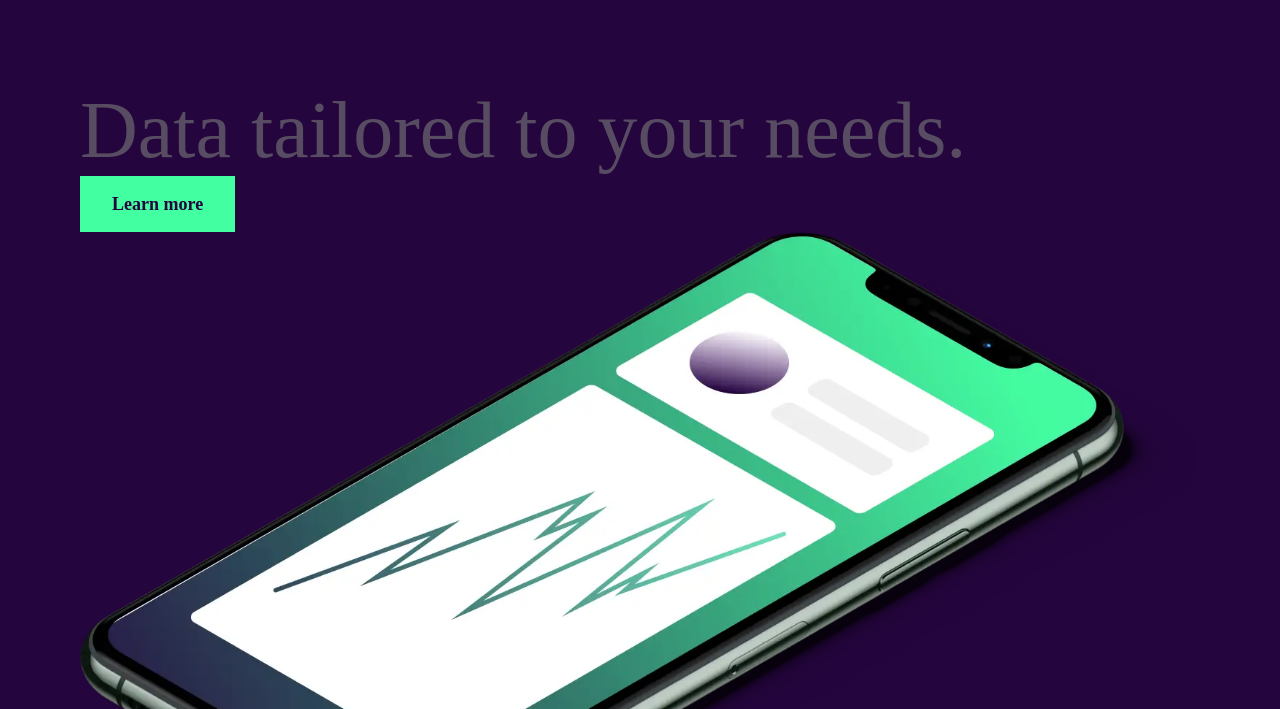
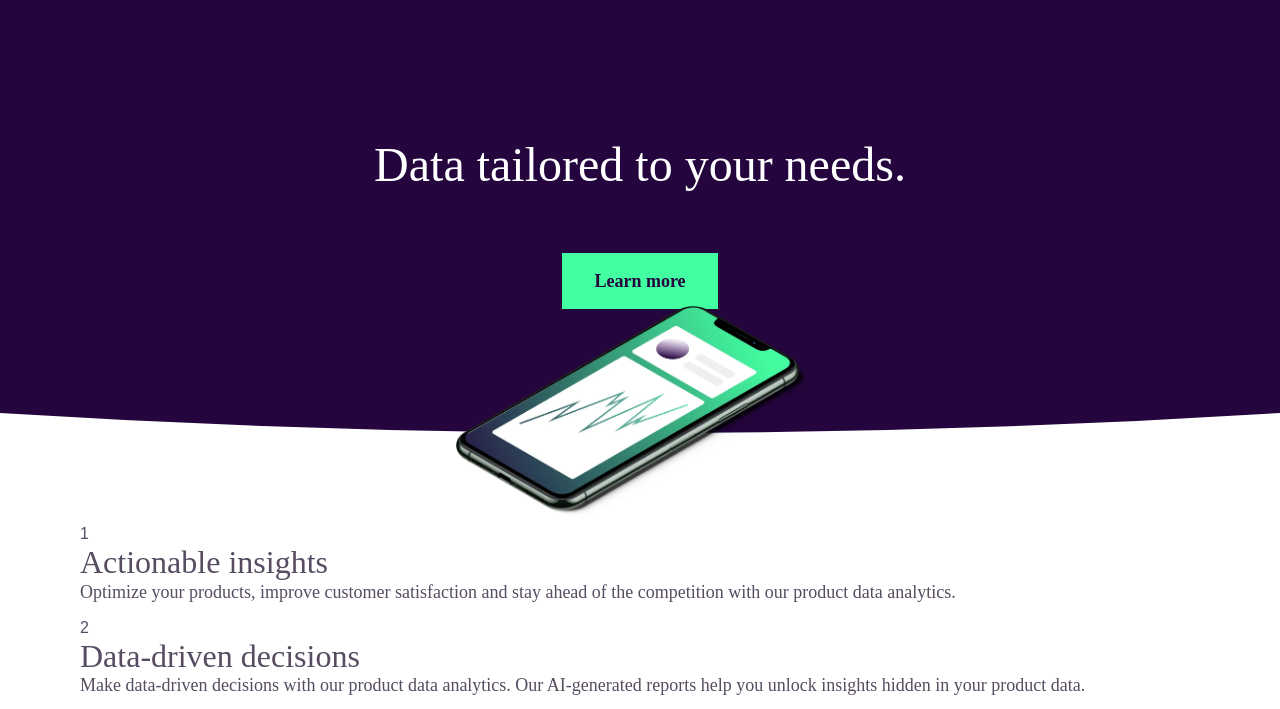
Before and after one commit to glecio/workit-lp, a plain HTML site: page index.html in a window 1280 px wide. Shown: the part 45-754 px from the top of the page. Drawn offline with Linux system fonts and the light colour scheme.

Commit message:
positioning of curve and set colors

```diff
--- a/assets/css/style.css
+++ b/assets/css/style.css
@@ -9,7 +9,7 @@
   --purple-color-100: hsl(276, 100%, 99%);
   --white-color: #fff;
 
-  /*========== Font and typography ==========*/
+  /*========== TYPOGHAPHY ==========*/
   /*========== Font weight ==========*/
   /*
     400 – Regular.
@@ -27,7 +27,6 @@
   @font-face {
     font-family: "Manrope";
     src: url("/assets/fonts/Manrope/Manrope-Regular.ttf") format("truetype");
-
   }
 
   --body-font: "Fraunces";
@@ -36,16 +35,18 @@
 
   /*========== Font size ==========*/
   .title {
-    font-family: var(--title-font);
-    font-size: 5rem;
-    font-weight: var(--font-semi-bold);
+    color: var(--white-color);
+    text-align: center;
   }
 
   /*========== TYPOGRAPHY PRESETS ==========*/
+
   .preset-1 {
     font-family: var(--body-font);
-    font-size: 1.125rem;
-    font-weight: var(--font-regular);
+    font-size: 3rem;
+    font-weight: var(--font-semi-bold);
+    line-height: 100%;
+    letter-spacing: 0rem;
   }
 
   .preset-2 {
@@ -76,16 +77,16 @@
   }
 
   /*========== Spacing ==========*/
-  --space-100:  0.5rem;
-  --space-150:  0.75rem;
-  --space-200:  1rem;
-  --space-250:  1.25rem;
-  --space-350:  1.75rem;
-  --space-400:  2rem;
-  --space-500:  2.5rem;
-  --space-550:  2.75rem;
-  --space-700:  3.5rem;
-  --space-800:  4rem;
+  --space-100: 0.5rem;
+  --space-150: 0.75rem;
+  --space-200: 1rem;
+  --space-250: 1.25rem;
+  --space-350: 1.75rem;
+  --space-400: 2rem;
+  --space-500: 2.5rem;
+  --space-550: 2.75rem;
+  --space-700: 3.5rem;
+  --space-800: 4rem;
   --space-1000: 5rem;
   --space-1100: 5.5rem;
   --space-1400: 7rem;
@@ -95,6 +96,7 @@
 }
 
 /*=============== BASE ===============*/
+
 * {
   box-sizing: border-box;
   padding: 0;
@@ -121,7 +123,6 @@ video {
   max-width: 100%;
   height: auto;
 }
-
 
 input {
   outline: none;
@@ -162,9 +163,8 @@ body {
   color: var(--purple-color-500);
 }
 
-
 /*=============== NAV ===============*/
-.header, .hero {
+.header {
   background: var(--purple-color-900);
 }
 
@@ -181,8 +181,51 @@ body {
   font-weight: var(--weight-bold);
 }
 
+/*=============== HERO SECTION ===============*/
+
+.hero {
+  padding: 0;
+}
+
+.hero__container {
+  display: flex;
+  justify-content: space-between;
+  align-items: center;
+  flex-direction: column;
+  background: var(--purple-color-900);
+
+  padding: 8rem 0 4rem 0;
+}
+
+.hero__title {
+  padding: 0 0 4rem 0;
+}
+
+.curve {
+  position: relative;
+  display: flex;
+  align-items: center;
+  justify-content: center;
+}
+
+.hero-img {
+  position: absolute;
+}
+
+.hero-img img {
+  width: 23rem;
+}
+
+.curvesvg {
+  fill: var(--purple-color-900);
+  width: 100%;
+  height: 5rem;
+}
 /*=============== FEATURES SECTION ===============*/
 .features__container {
   display: flex;
   gap: var(--space-200);
+  flex-direction: column;
 }
+
+/*=============== FOOTER SECTION ===============*/
--- a/index.html
+++ b/index.html
@@ -32,12 +32,17 @@
     <main>
        <!--==================== HOME ====================-->
       <section class="hero section">
-        <div class="hero__container container">
-          <p class="title">Data tailored to your needs.</p>
+        <div class="hero__container">
+          <p class="hero__title title preset-1">Data tailored to your needs.</p>
           <button class="preset-5">Learn more</button>
+        </div>
+        <div class="curve">
           <div class="hero-img">
-            <img src="assets/images/image-hero.webp" alt="">
+            <img src="assets/images/image-hero.webp" alt="cell phone">
           </div>
+          <svg class="curvesvg" viewBox="0 0 500 80" preserveAspectRatio="none">
+            <path d="M0,0 L0,40 Q250,80 500,40 L500,0 Z"  />
+          </svg>
         </div>
       </section>
       <section class="features section">
```
